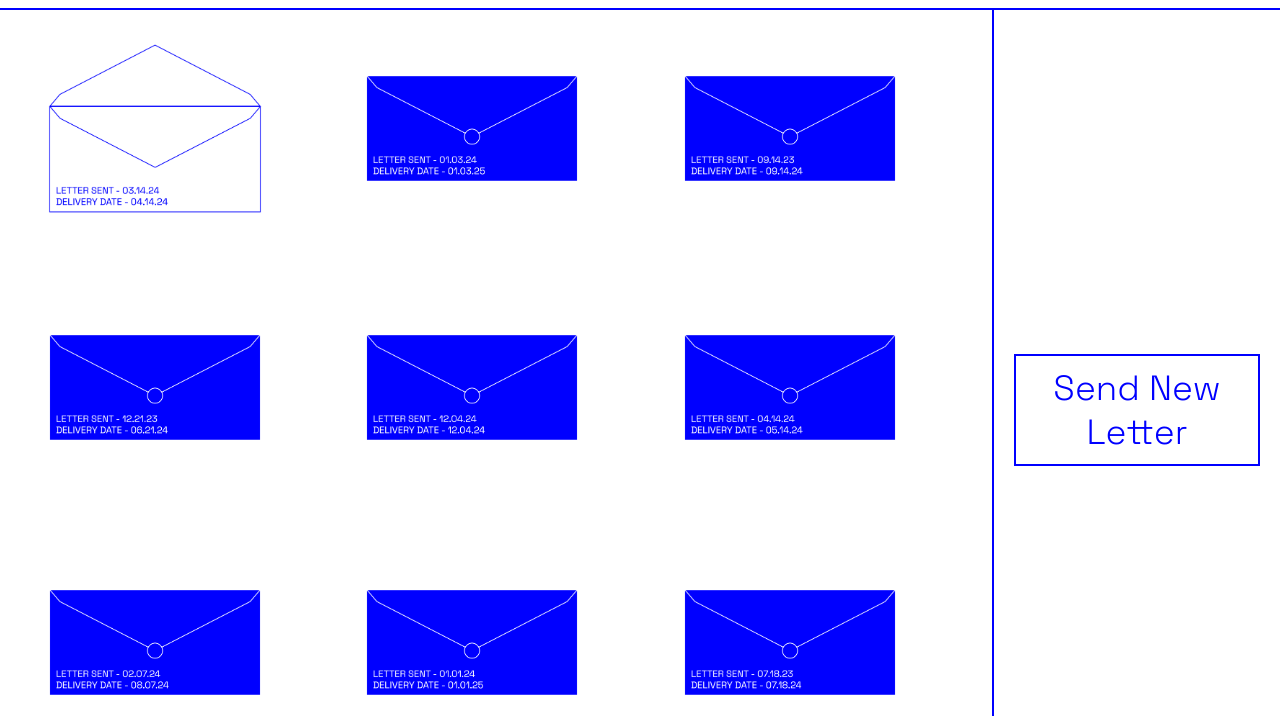
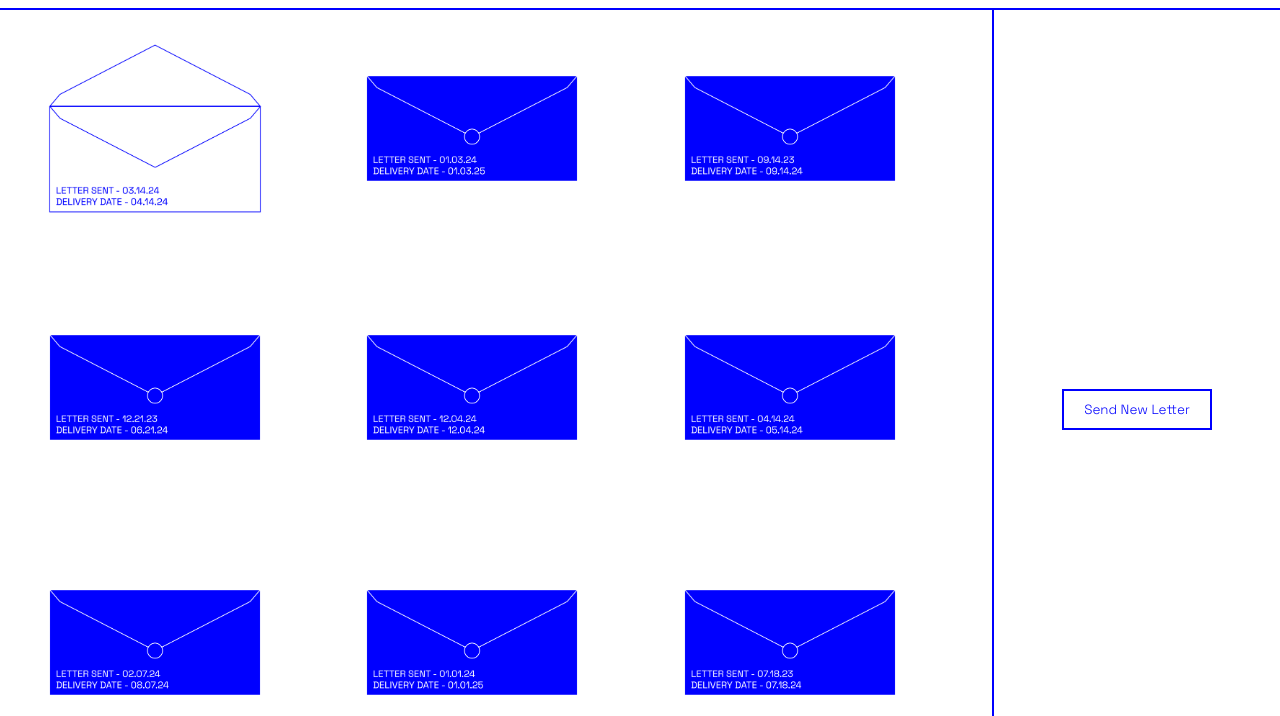
Before and after one commit to andreamatom/Letter_for_future_self, a plain HTML site: page index.html in a window 1280 px wide. Shown: the part 84-800 px from the top of the page. Drawn offline with Linux system fonts and the light colour scheme.

Commit message:
[button] testing font-size

```diff
--- a/style.css
+++ b/style.css
@@ -206,7 +206,7 @@ html, body {
 
 button {
     padding: 10px 20px;
-    font-size: 35px;
+    /* font-size: 35px; */
     border: 2px solid blue;
     background-color: white;
     cursor: pointer;
```
